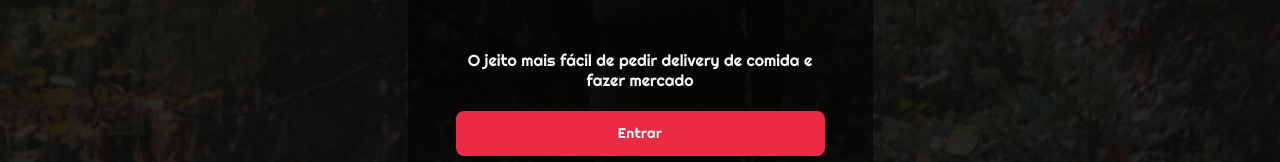
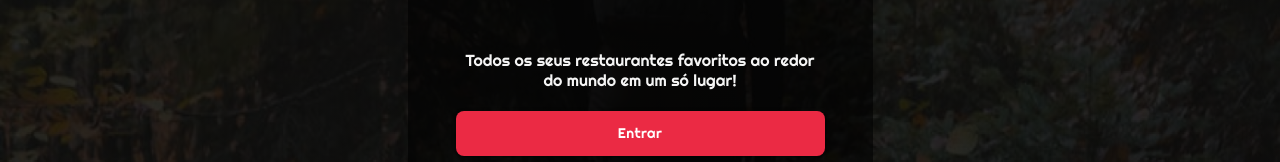
Before and after one commit to LucasGasque/hungry-traveler, a React (Create React App) app: page / in a window 1280 px wide. Shown: the part 335-497 px from the top of the page. Built offline with nearby package versions, Linux system fonts and the light colour scheme; no server answers.

Commit message:
feat: implementada avaliaçoes de cada restaurante

```diff
--- a/src/pages/home/index.tsx
+++ b/src/pages/home/index.tsx
@@ -17,12 +17,12 @@ const Home = () => {
       <NavBar />
       <Title>Hungry Traveler</Title>
       <PhraseMobile>
-        O jeito mais fácil de pedir delivery de comida e fazer mercado
+        Todos os seus restaurantes favoritos ao redor do mundo em um só lugar!
       </PhraseMobile>
       <DivButton>
         <h1>Escolha pelo caminho mais rápido</h1> <br />
         <PhraseDesktop>
-          O jeito mais fácil de pedir delivery de comida e fazer mercado
+          Todos os seus restaurantes favoritos ao redor do mundo em um só lugar!
         </PhraseDesktop>
         <Button
           color="primary"
--- a/src/pages/restaurantDashboard/index.tsx
+++ b/src/pages/restaurantDashboard/index.tsx
@@ -38,9 +38,13 @@ const RestaurantDashboard = () => {
     [restaurants]
   );
 
-  const score =
-    scores.map((item) => item.score).reduce((acc, note) => acc + note, 0) /
-    scores.length;
+  const restaurantScore = scores
+    .filter((score) => score.restaurantId.toString() === params.id)
+    .map((rest) => rest.score);
+
+  const media =
+    restaurantScore.reduce((acc, note) => acc + note, 0) /
+    restaurantScore.length;
 
   return (
     <>
@@ -73,7 +77,7 @@ const RestaurantDashboard = () => {
               <Stack spacing={1}>
                 <Rating
                   name="simple-controlled"
-                  value={score}
+                  value={media}
                   precision={0.5}
                   readOnly
                 />
@@ -83,7 +87,10 @@ const RestaurantDashboard = () => {
           </RestaurantInfo>
           <Menu>
             {/* {restaurante.menu.map((dish) => (
-              <CardFood />
+              <CardFood name={dish.name}
+               price={dish.price}
+               img={dish.img}
+               description={dish.description}/>
             ))} */}
           </Menu>
           <MenuBottom />
```
